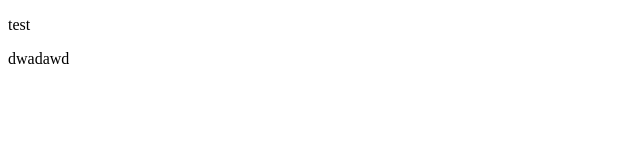
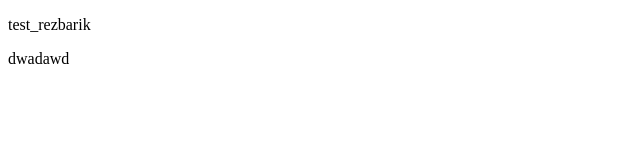
Before and after one commit to Nouzi/test_skola, a plain HTML site: page index.html in a window 1280 px wide. Shown: the full height of the page, 0-640 px from the left. Drawn offline with Linux system fonts and the light colour scheme.

Commit message:
Update index.html

```diff
--- a/index.html
+++ b/index.html
@@ -6,6 +6,6 @@
     <title>Document</title>
 </head>
 <body>
-    <p>test</p>dwadawd
+    <p>test_rezbarik</p>dwadawd
 </body>
 </html>
```
